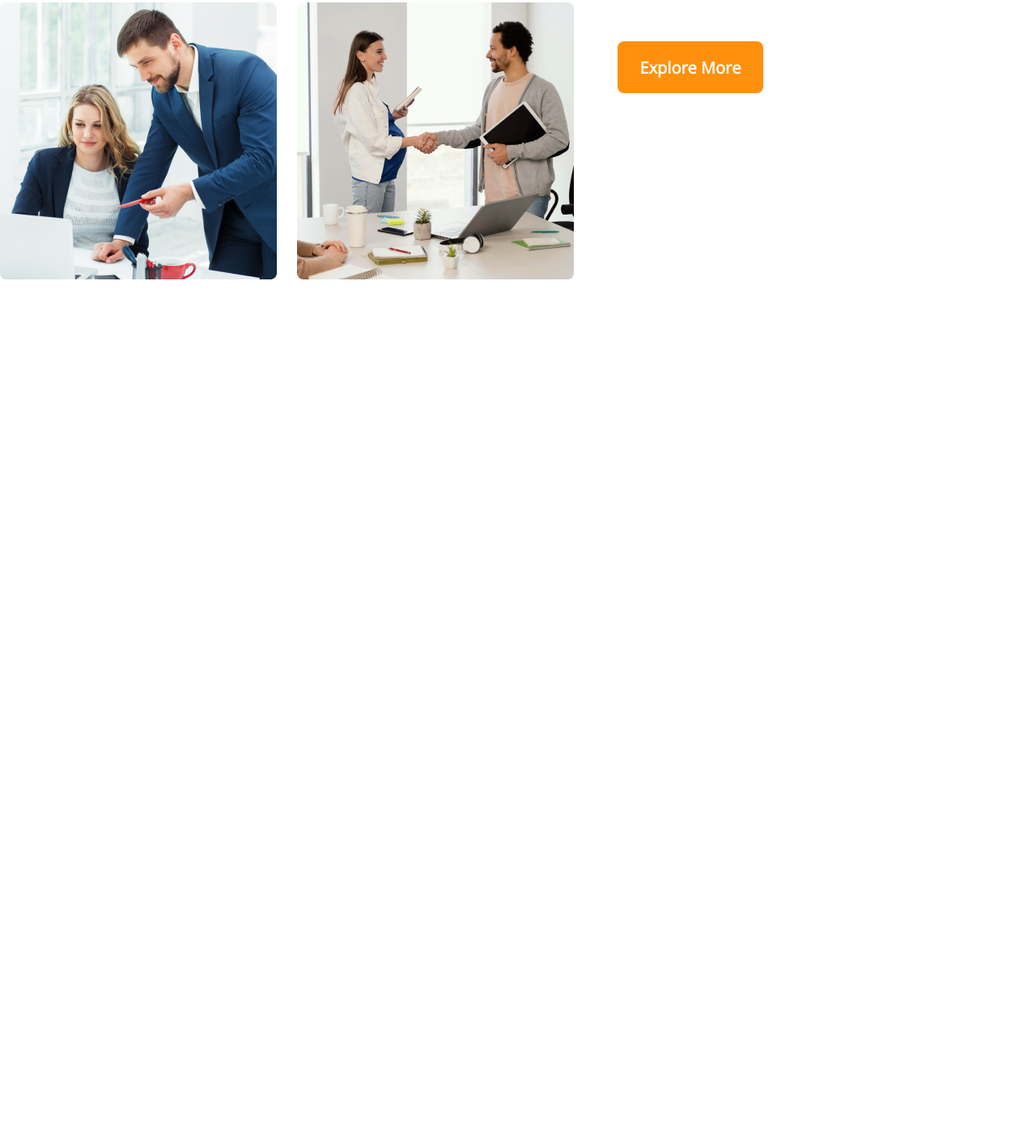
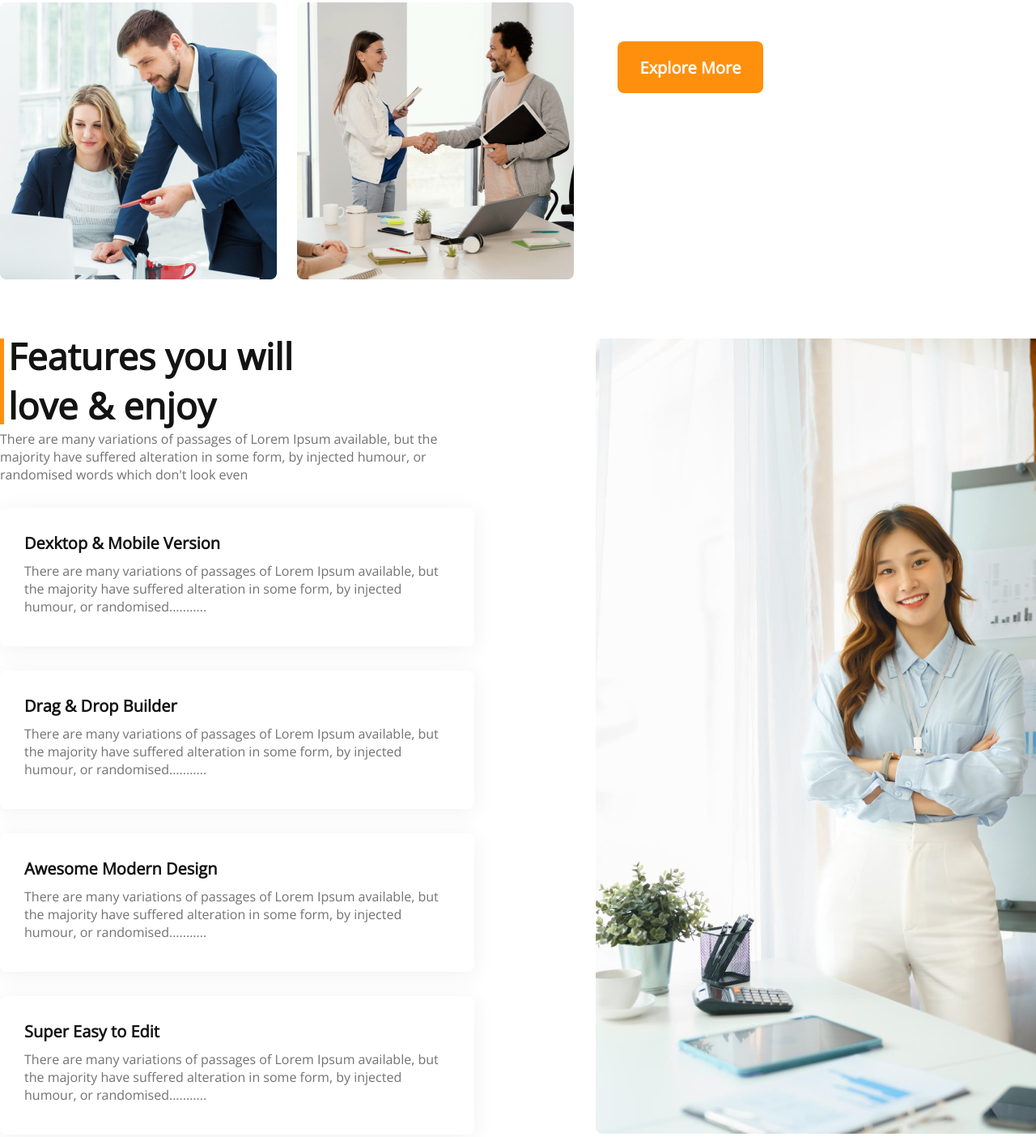
Before and after one commit to Hacker1971/g3-architects-main, a plain HTML site: page index.html in a window 1280 px wide. Shown: the part 1712-3116 px from the top of the page at 81% size. Before the commit the page ends 2062 px from the top, so only its background shows below. Drawn offline with nearby package versions, Linux system fonts and the light colour scheme.

Commit message:
article-side

```diff
--- a/index.html
+++ b/index.html
@@ -53,6 +53,44 @@
             <button class="btn">Explore More</button>
         </div>
     </aside>
+    <!-------<article></article>-->
+    <article>
+        <article class="article">
+            <div class="article-left">
+                <div class="vertical"></div>
+                    <h1> Features you will<br> love & enjoy</h1>
+                    <p>There are many variations of passages of Lorem Ipsum available, but the majority have suffered alteration in some form, by injected humour, or randomised words which don't look even</p>
+                    <div class="destop">
+                        <h1>Dexktop & Mobile Version</h1>
+                        <p>There are many variations of passages of Lorem Ipsum available, but the majority have suffered alteration in some form, by injected humour, or randomised...........</p>
+                    </div>
+                    <div class="destop">
+                        <h1>Drag & Drop Builder</h1>
+                        <p>There are many variations of passages of Lorem Ipsum available, but the majority have suffered alteration in some form, by injected humour, or randomised...........</p>
+                    </div>
+                    <div class="destop">
+                        <h1>Awesome Modern Design</h1>
+                        <p>There are many variations of passages of Lorem Ipsum available, but the majority have suffered alteration in some form, by injected humour, or randomised...........</p>
+                    </div>
+                    <div class="destop">
+                        <h1>Super Easy to Edit</h1>
+                        <p>There are many variations of passages of Lorem Ipsum available, but the majority have suffered alteration in some form, by injected humour, or randomised...........</p>
+                    </div>
+
+
+
+
+
+
+
+            </div>
+            <div class="article-right">
+                <img src="./images/architect.png" alt="">
+            </div>
+
+        </article>
+    </article>
+    <div class="border"></div>
 
 </body>
 </html>
--- a/style.css
+++ b/style.css
@@ -115,3 +115,72 @@
     font-size: 45px;
 
  }
+
+
+
+ /* article side*/
+ article{
+    margin-top: 130px;
+ }
+ .article{
+    width: 1440px;
+    height: 1000px;
+    margin: 0 auto;
+    display: flex;
+    gap: 150px;
+ }
+ .article-left{
+    width: 50%;
+    height: 100%;
+ }
+ .article-right{
+    width: 50%;
+    height: 100%;
+ }
+ .article-left > h1{
+    color: #131313;
+    font-weight: 700;
+    font-size: 45px;
+    margin-top: 10px;
+    margin-left: 10px;
+ }
+ .article-left > p{
+    color: #727272;
+    font-weight: 400;
+    font-size: 16px;
+ }
+ .destop{
+    background: #FFFFFF;
+    box-shadow: 0px 4px 30px rgba(0, 0, 0, 0.06);
+    border-radius: 8px;
+    width: 586px;
+    height: 171px;
+    padding: 30px;
+    margin-top: 30px;
+ }
+ .destop > h1{
+    color: #131313;
+    font-weight: 600;
+    font-size: 20px;
+    margin-bottom: 10px;
+ }
+ .destop > p{
+    color: #727272;
+    font-weight: 400;
+    font-size: 16px;
+ }
+ .vertical{
+    background: #FF900E;
+    width: 5px;
+    height: 106px;
+    margin-bottom: -125px;
+    margin-right: 20px;
+ }
+
+
+
+
+
+ .border{
+    margin-top: 60px;
+ }
```
